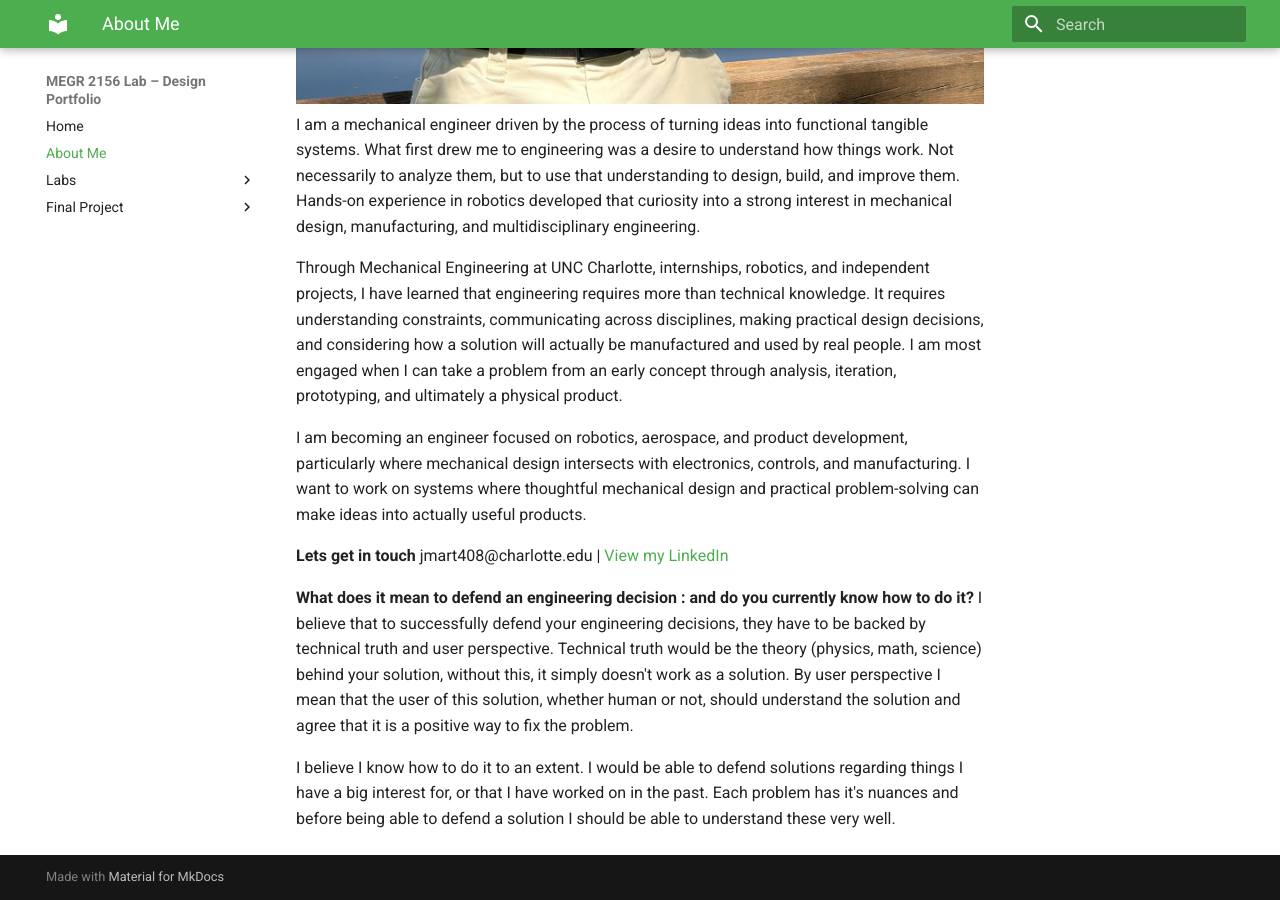
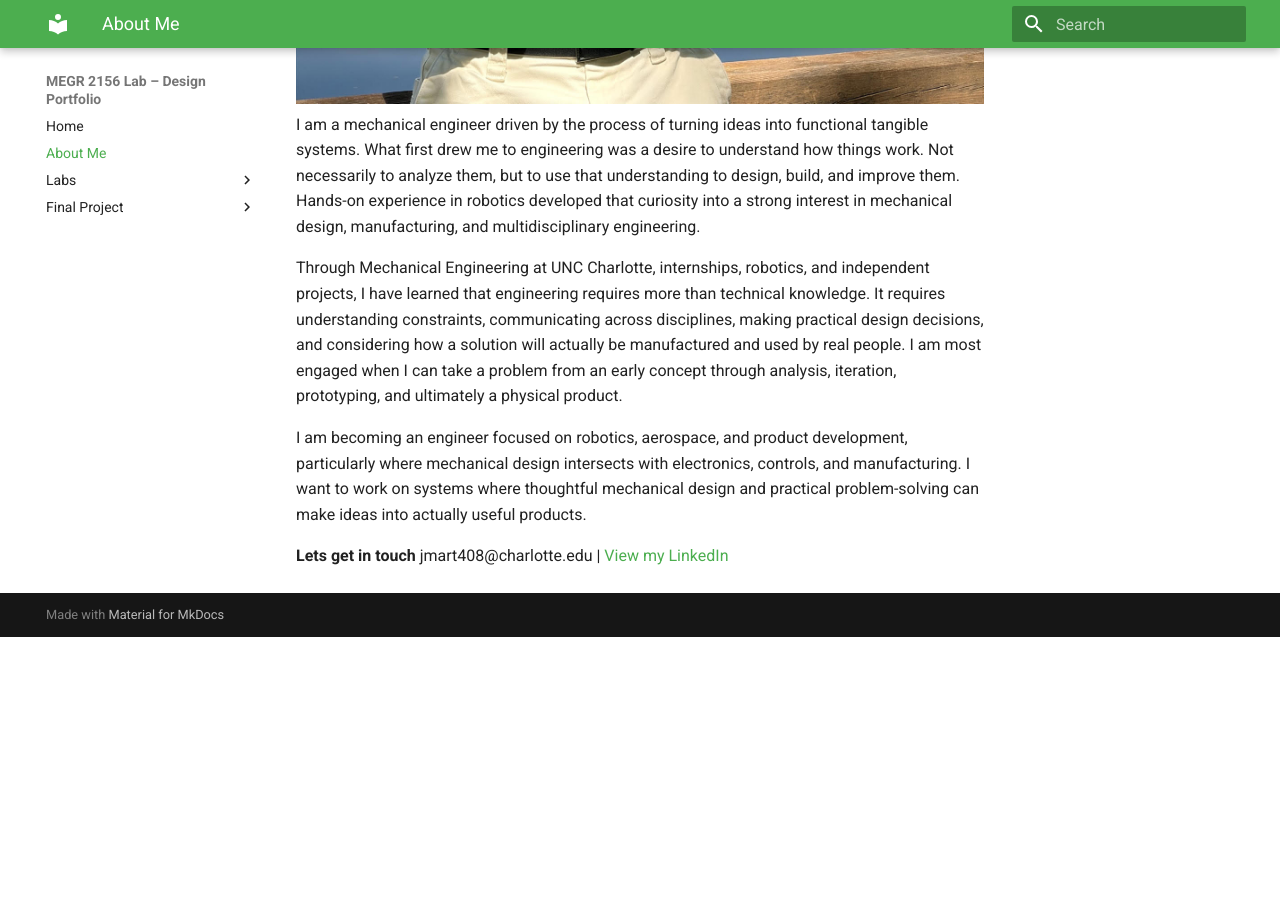
Before and after one commit to juanmasacova/MASACOVA-portfolio, an MkDocs documentation site: the page built from docs/aboutme/index.md, in a window 1280 px wide and 900 px high, scrolled down 993 px. Built offline with MkDocs 1.6.1 and Material for MkDocs 9.7.7, drawn with Linux system fonts in a browser that asks for light colours; after the commit the page ends 1630 px from its top, so only the background shows below that.

Commit message:
Delete section on defending engineering decisions
Removed a section discussing the defense of engineering decisions.

```diff
--- a/docs/aboutme/index.md
+++ b/docs/aboutme/index.md
@@ -9,10 +9,3 @@ I am becoming an engineer focused on robotics, aerospace, and product developmen
 **Lets get in touch**
 jmart408@charlotte.edu |
 [View my LinkedIn](https://www.linkedin.com/in/juan-martinez-sagarra-coullaut-valera-042990342)
-
-
-
-**What does it mean to defend an engineering decision : and do you currently know how to do it?**
-I believe that to successfully defend your engineering decisions, they have to be backed by technical truth and user perspective. Technical truth would be the theory (physics, math, science) behind your solution, without this, it simply doesn't work as a solution. By user perspective I mean that the user of this solution, whether human or not, should understand the solution and agree that it is a positive way to fix the problem.
-
-I believe I know how to do it to an extent. I would be able to defend solutions regarding things I have a big interest for, or that I have worked on in the past. Each problem has it's nuances and before being able to defend a solution I should be able to understand these very well.
```
